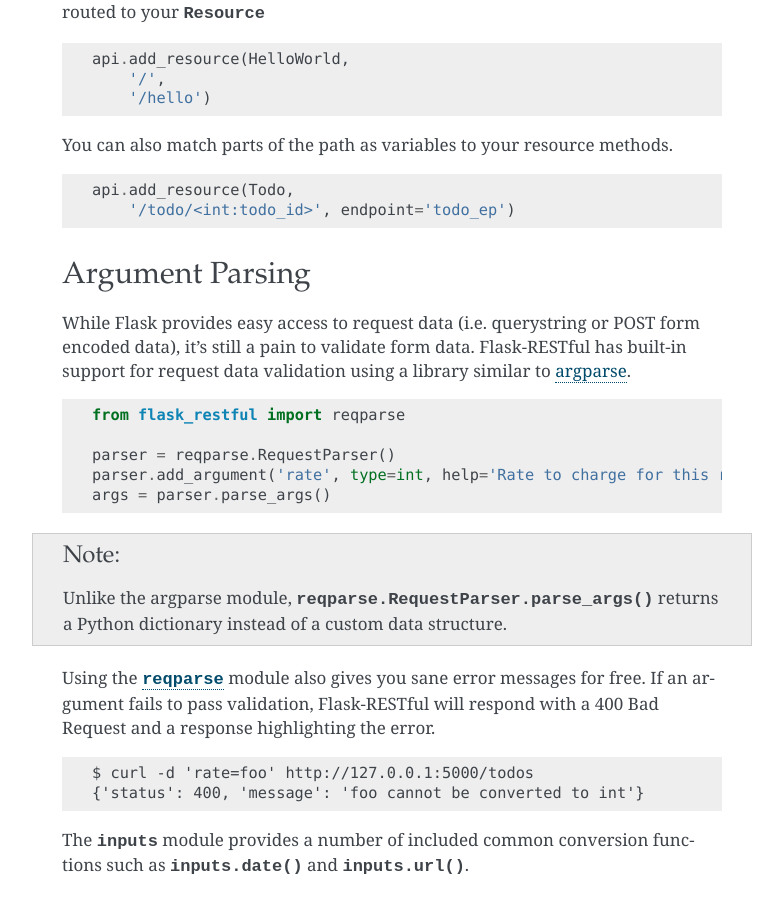
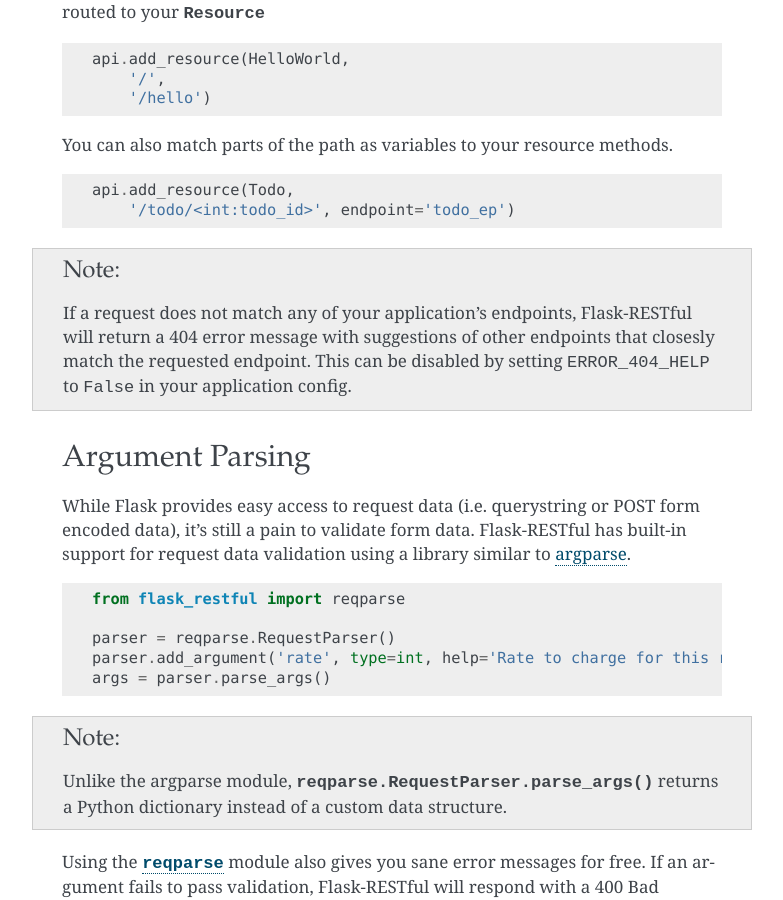
Before and after one commit to HungryCrawler019/flask-RESTful-api, a Sphinx documentation site: the page built from docs/quickstart.rst, in a window 1280 px wide and 900 px high, scrolled down 2654 px. Shown: the whole window, without its empty margins (358-1141 px from the left). Built offline with Sphinx 7.4.7, drawn with Linux system fonts in a browser that asks for light colours.

Commit message:
Document ERROR_404_HELP
closes #449

```diff
--- a/docs/quickstart.rst
+++ b/docs/quickstart.rst
@@ -9,8 +9,6 @@ It's time to write your first REST API. This guide assumes you have a working
 understanding of `Flask <http://flask.pocoo.org>`_, and that you have already
 installed both Flask and Flask-RESTful.  If not, then follow the steps in the
 :ref:`installation` section.
-
-
 
 A Minimal API
 -------------
@@ -32,7 +30,6 @@ A minimal Flask-RESTful API looks like this: ::
     if __name__ == '__main__':
         app.run(debug=True)
 
-
 Save this as api.py and run it using your Python interpreter. Note that we've
 enabled `Flask debugging <http://flask.pocoo.org/docs/quickstart/#debug-mode>`_
 mode to provide code reloading and better error messages. ::
@@ -45,13 +42,10 @@ mode to provide code reloading and better error messages. ::
 
     Debug mode should never be used in a production environment!
 
-
 Now open up a new prompt to test out your API using curl ::
 
     $ curl http://127.0.0.1:5000/
     {"hello": "world"}
-
-
 
 Resourceful Routing
 -------------------
@@ -143,6 +137,13 @@ You can also match parts of the path as variables to your resource methods. ::
 
     api.add_resource(Todo,
         '/todo/<int:todo_id>', endpoint='todo_ep')
+
+.. note ::
+
+    If a request does not match any of your application's endpoints,
+    Flask-RESTful will return a 404 error message with suggestions of other
+    endpoints that closesly match the requested endpoint. This can be disabled
+    by setting ``ERROR_404_HELP`` to ``False`` in your application config.
 
 Argument Parsing
 ----------------
```
